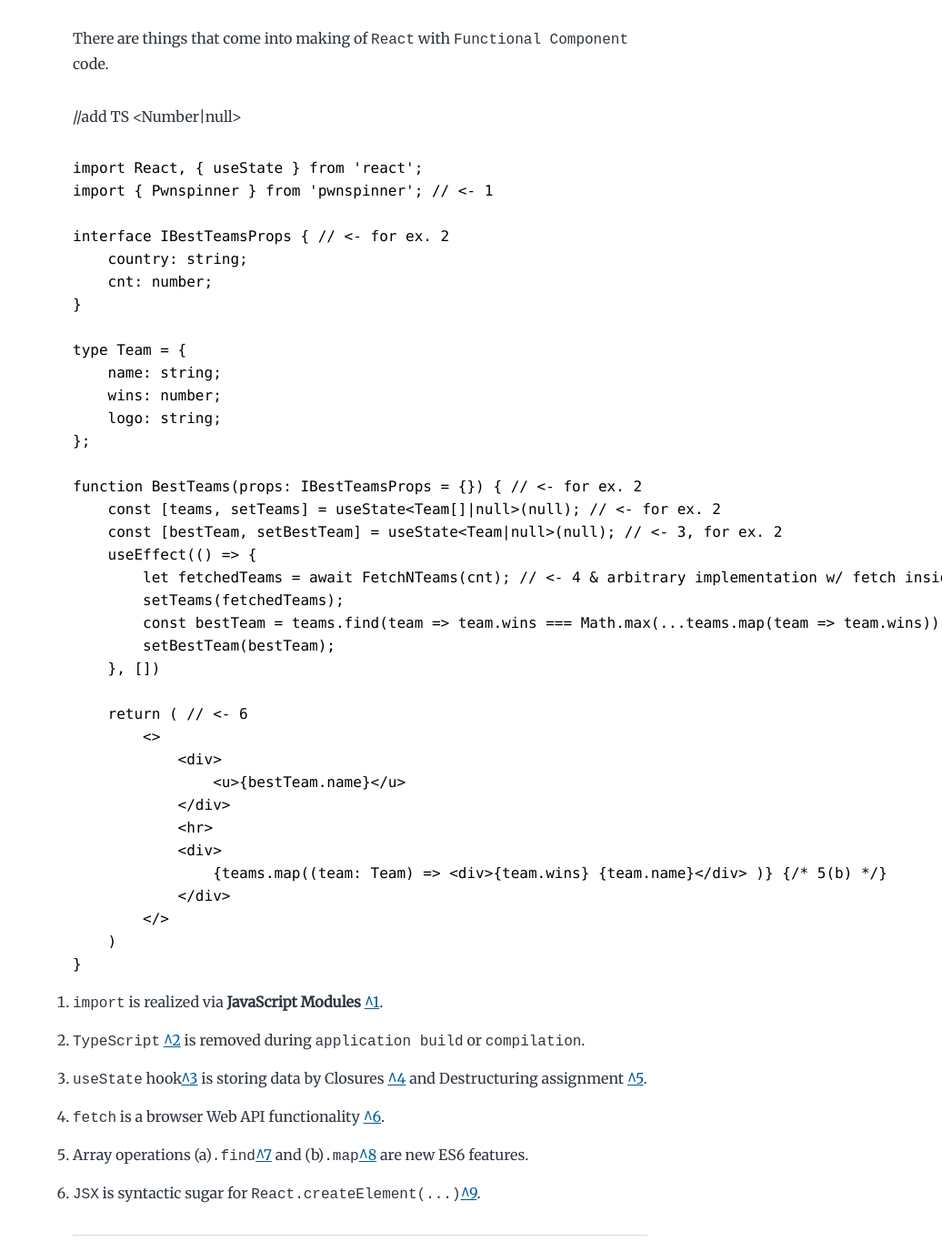
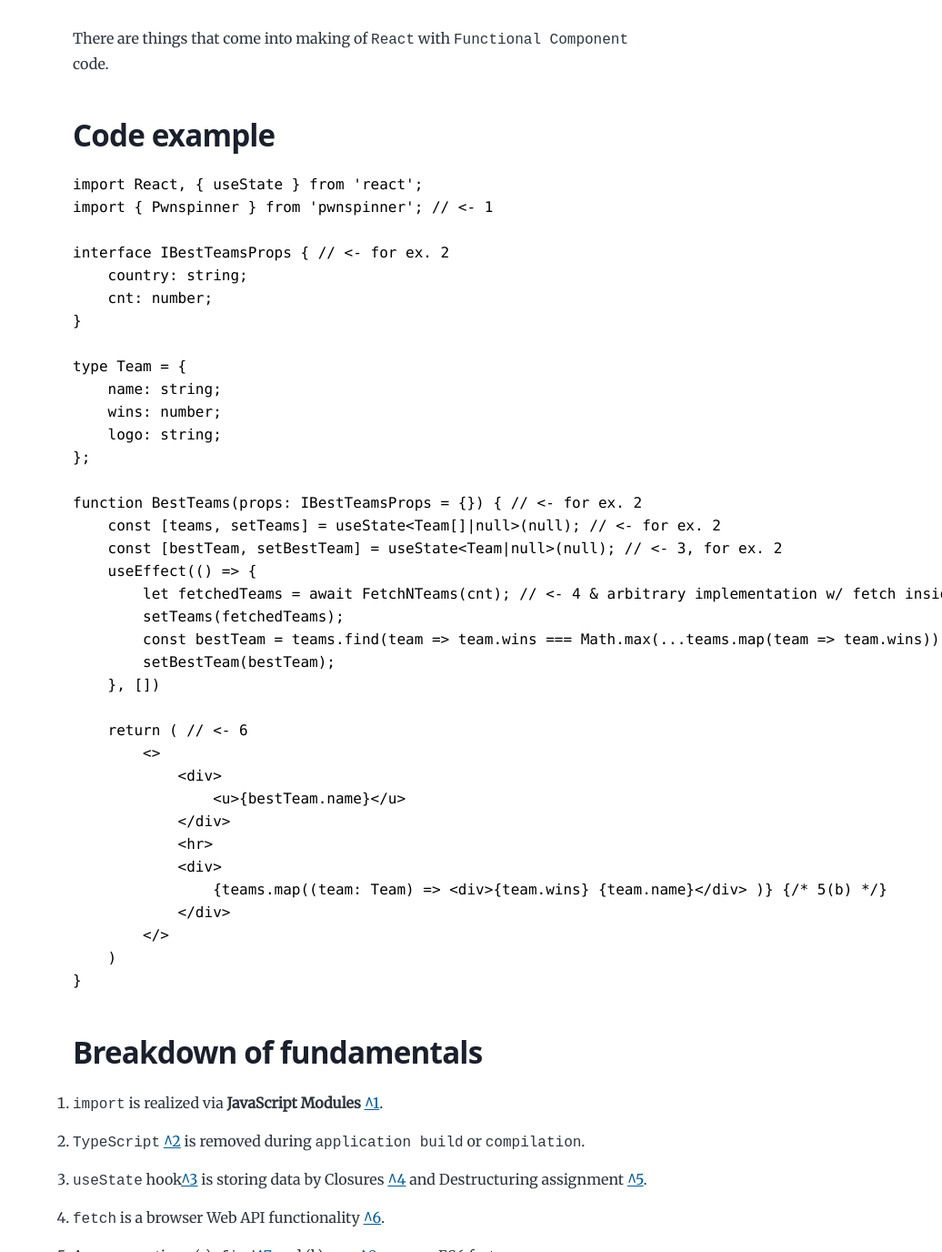
Before and after one commit to KlosStepan/blog, a Gatsby site: page /8-react-component-overview/ in a window 1280 px wide. Shown: the part 509-1885 px from the top of the page at 91% size, without its empty margins (244-1280 px from the left). Built offline with nearby package versions, Linux system fonts and the light colour scheme; Gatsby itself is replaced by a stand-in of ours; some packages are replaced by stand-ins of ours; code samples lack their colours.

Commit message:
8-react-component-overview hotfixes

````diff
--- a/content/blog/8-react-component-overview/index.md
+++ b/content/blog/8-react-component-overview/index.md
@@ -8,7 +8,7 @@ With React 16.8 `Functional Components` were introduced and quickly became de fa
 
 There are things that come into making of `React` with `Functional Component` code.
 
-//add TS <Number|null>
+## Code example
 ```JSX
 import React, { useState } from 'react';
 import { Pwnspinner } from 'pwnspinner'; // <- 1
@@ -48,12 +48,14 @@ function BestTeams(props: IBestTeamsProps = {}) { // <- for ex. 2
 }
 ```
 
+## Breakdown of fundamentals
 1. `import` is realized via **JavaScript Modules** [^1].
 2. `TypeScript` [^2] is removed during `application build` or `compilation`.
 3. `useState` hook[^3] is storing data by Closures [^4] and Destructuring assignment [^5].
 4. `fetch` is a browser Web API functionality [^6].
 5. Array operations (a)`.find`[^7] and (b)`.map`[^8] are new ES6 features.
 6. `JSX` is syntactic sugar for `React.createElement(...)`[^9].
+
 
 [^1]: https://developer.mozilla.org/en-US/docs/Web/JavaScript/Guide/Modules
 [^2]: https://www.typescriptlang.org
````
